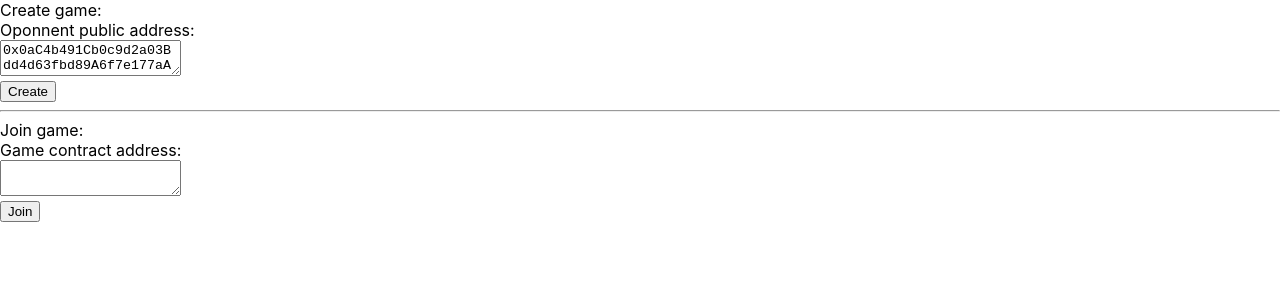
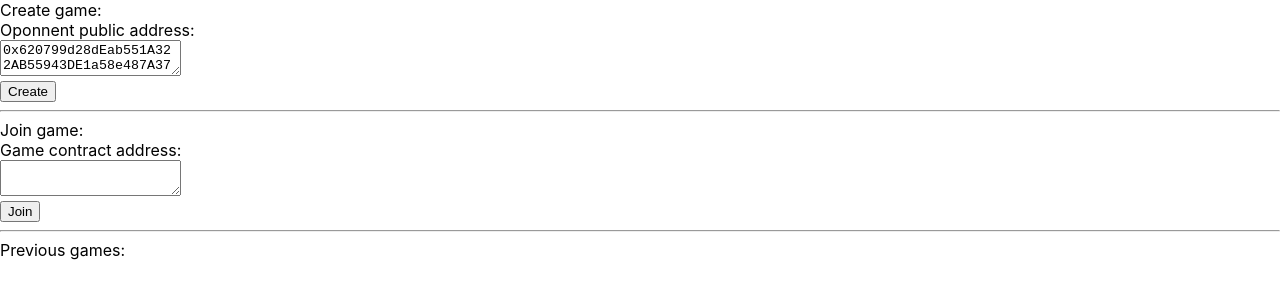
Before and after one commit to MrLaki5/Deathroll-dapp, a React (Create React App) app in the folder web-client/: page / in a window 1280 px wide. Shown: the top 300 px of the page. Built offline with nearby package versions, Linux system fonts and the light colour scheme.

Commit message:
add: games history local storage

```diff
--- a/web-client/src/App.js
+++ b/web-client/src/App.js
@@ -14,7 +14,7 @@ class App extends Component {
                    web3: null,
                    accounts: null,
                    contract: null,
-                   oponent_value: "0x0aC4b491Cb0c9d2a03Bdd4d63fbd89A6f7e177aA",
+                   oponent_value: "0x620799d28dEab551A322AB55943DE1a58e487A37",
                    player_number: "/",
                    game_contract_address: "",
                    round_number: 1234,
@@ -127,6 +127,21 @@ class App extends Component {
   }
 
   load_state_function = async () => {
+    var games_history = JSON.parse(localStorage.getItem("game_history"));
+    if (games_history != null)
+    {
+      if(games_history.indexOf(this.state.game_contract_address) === -1)
+      {
+        games_history = [this.state.game_contract_address].concat(games_history);
+        localStorage.setItem("game_history", JSON.stringify(games_history));
+      }
+    }
+    else
+    {
+      games_history = [this.state.game_contract_address]
+      localStorage.setItem("game_history", JSON.stringify(games_history));
+    }
+
     const current_player_number = await this.state.contract.methods.get_current_player(this.state.accounts[0]).call()
     this.setState({player_number: current_player_number})
 
@@ -167,7 +182,7 @@ class App extends Component {
         // Get network provider and web3 instance.
         const web3 = new Web3(window.ethereum);
 
-        //await window.ethereum.enable();
+        await window.ethereum.enable();
 
         // Use web3 to get the user's accounts.
         const accounts = await web3.eth.getAccounts();
@@ -185,6 +200,14 @@ class App extends Component {
 
   render() {
     if (!this.state.contract) {
+      var games_history = JSON.parse(localStorage.getItem("game_history"));
+      let content = [];
+      if (games_history !== null) {
+        games_history.forEach((game, i) => {
+          content.push(<div key={i}>{game}<br/></div>)
+        })
+      }
+
       return (
         <div>
           Create game: <br/>
@@ -206,6 +229,12 @@ class App extends Component {
             </label>
             <input type="submit" value="Join"/>
           </form>
+
+          <hr/>
+
+          Previous games: <br/>
+          {content}
+
         </div>
       );
     }
```
Also changed, not shown: 1 other file (tests, documents, lock files or other folders).
